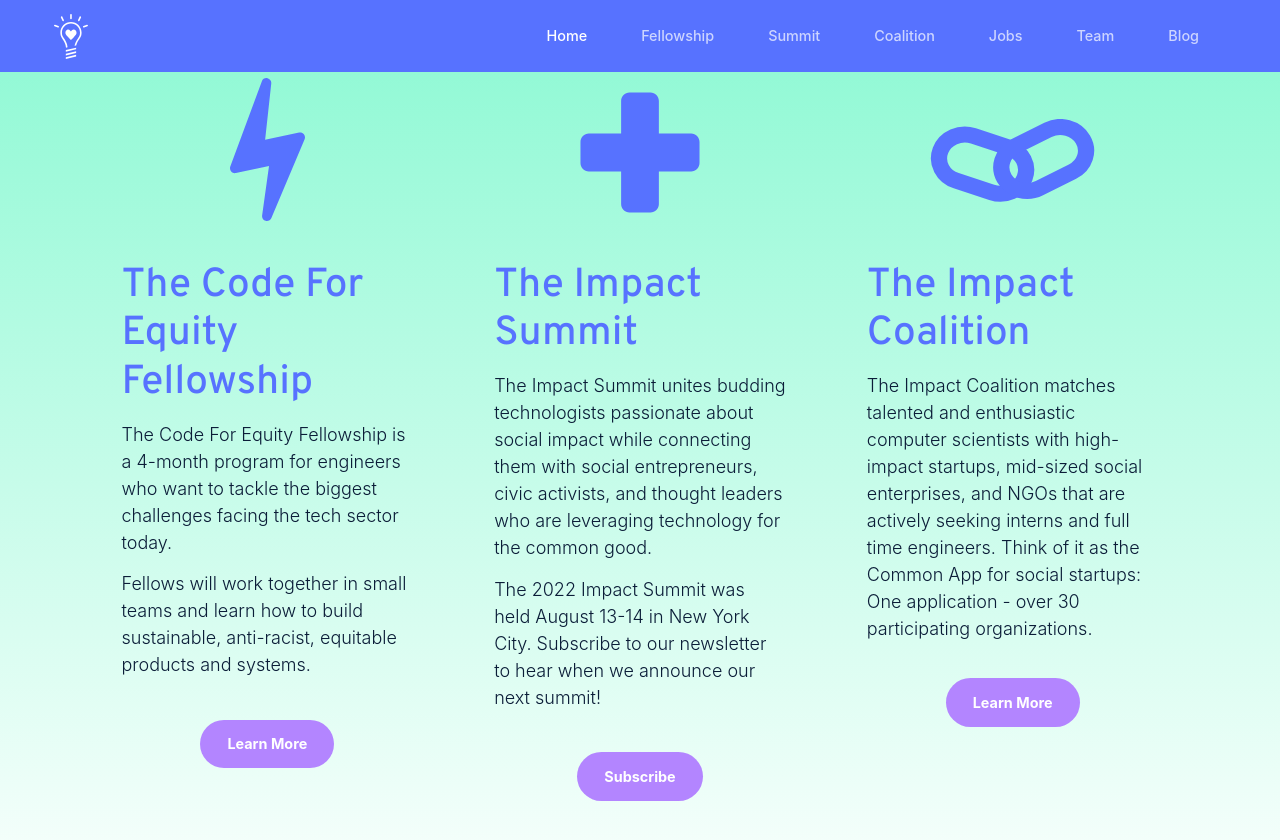
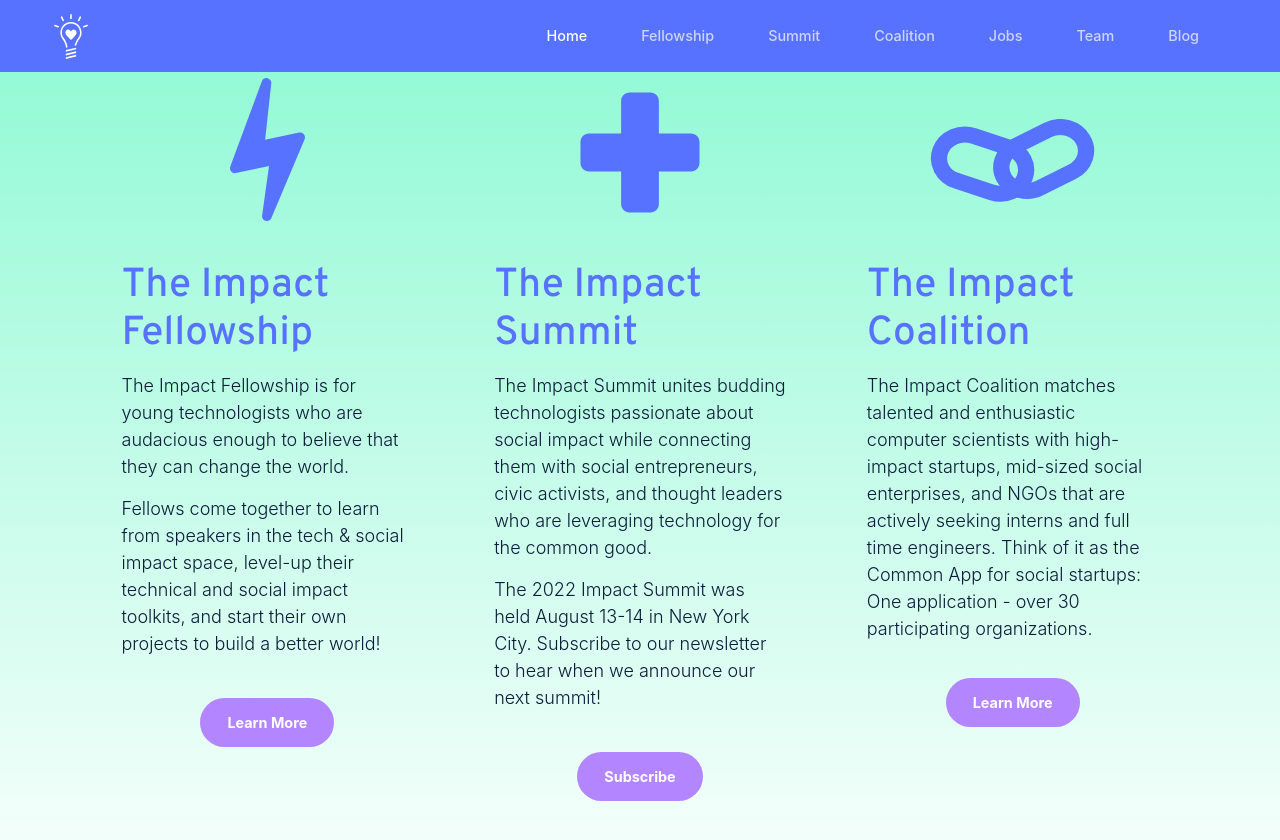
Before and after one commit to impact-labs/impact-labs.github.io, a Jekyll site: the page built from pages/home.html, in a window 1280 px wide and 900 px high, scrolled down 1913 px. Shown: the top 840 px of the window. Built offline with Jekyll 4.4.1, drawn with Linux system fonts in a browser that asks for light colours.

Commit message:
close fellowship apps & update homepage

```diff
--- a/pages/fellowship.html
+++ b/pages/fellowship.html
@@ -18,9 +18,9 @@ image: /assets/images/seo/fellowship.jpg
 					The Impact Fellowship is for young technologists who are audacious enough to believe that they can change the world.
 				</p>
 				<p>
-					Final round applications for the 2023 Impact Fellowship are due November 20!
+					Applications for our 2023 fellowship are now closed. Subscribe here to hear when they're open for our next cohort!
 				</p>
-				<a class="btn btn-warning mt-3" href="https://airtable.com/shrFZD7CYJD9lzgp1" target="_blank" role="button" aria-pressed="true">Apply Now!</a>
+				<a class="btn btn-warning mt-3" href="https://airtable.com/shrn3Sw913prQ2y6W" target="_blank">Subscribe Now</a>
 			</div>
 			<div class="col-1 col-md-2"></div>
 		</div>
--- a/pages/home.html
+++ b/pages/home.html
@@ -66,12 +66,12 @@ image: /assets/images/seo/home.jpg
 		<img alt="Impact Fellowship" class="my-4 ml-3 text-left d-md-none" src="/assets/images/icons/impact_fellowship.svg" class="img-fluid"/>
 		<div class="col-12 col-md-4 text-center px-md-4 mb-5 mb-md-0">
 			<div class="text-left lead">
-				<h2>The Code For Equity Fellowship</h2>
+				<h2>The Impact Fellowship</h2>
 				<p>
-					The Code For Equity Fellowship is a 4-month program for engineers who want to tackle the biggest challenges facing the tech sector today.
+					The Impact Fellowship is for young technologists who are audacious enough to believe that they can change the world.
 				</p>
 				<p>
-					Fellows will work together in small teams and learn how to build sustainable, anti-racist, equitable products and systems.
+					Fellows come together to learn from speakers in the tech & social impact space, level-up their technical and social impact toolkits, and start their own projects to build a better world!
 
 				</p>
 				<br/>
```
